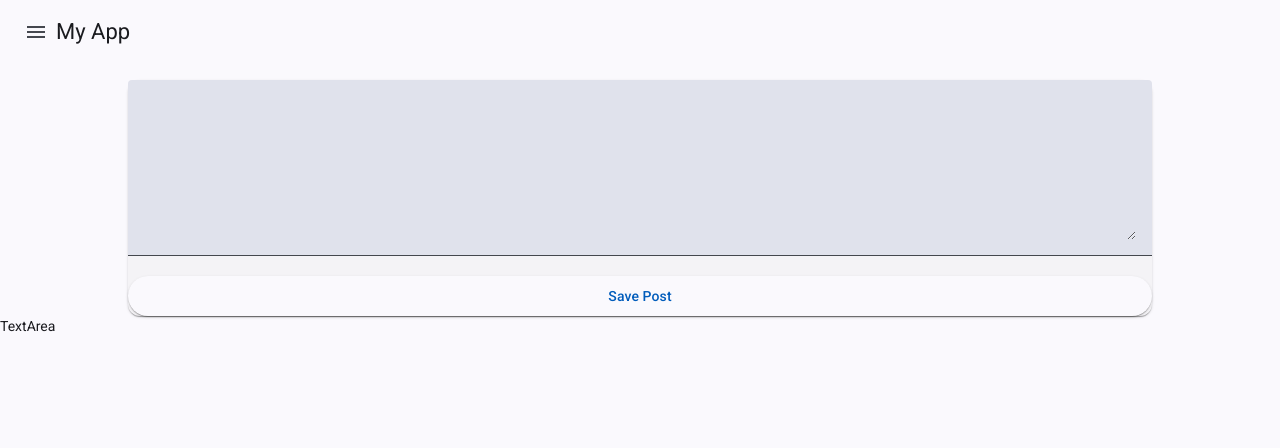
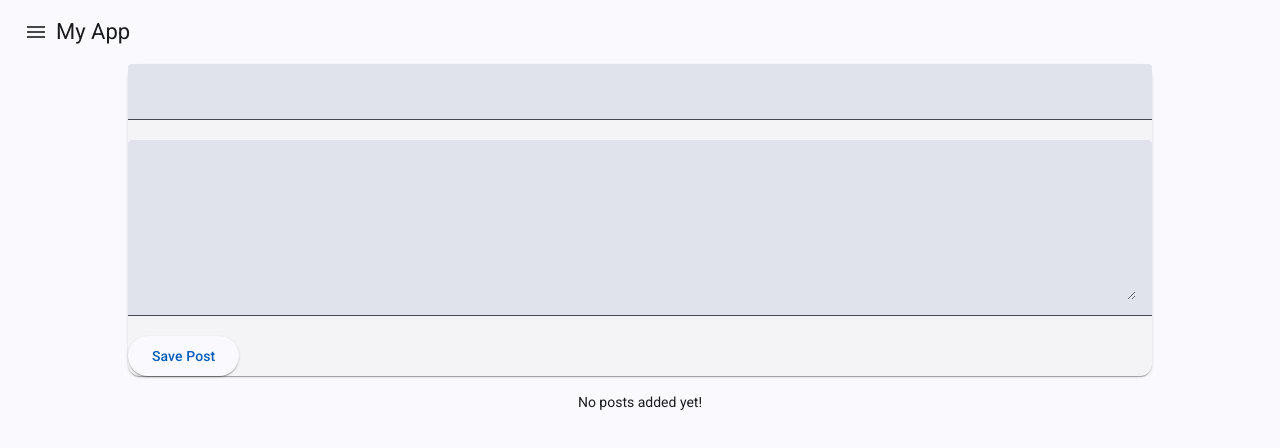
Before and after one commit to rehanulhb/angular_nodejs, an Angular app: page / in a window 1280 px wide. Shown: the top 448 px of the page. Built offline with nearby package versions, Linux system fonts and the light colour scheme.

Commit message:
Adding Form and Validation - Done

```diff
--- a/src/app/app.css
+++ b/src/app/app.css
@@ -1,3 +1,5 @@
 main {
   margin-top: 1rem;
+  width: 80%;
+  margin: auto;
 }
--- a/src/app/app.html
+++ b/src/app/app.html
@@ -1,4 +1,5 @@
 <app-header></app-header>
 <main>
-  <app-post-create></app-post-create>
+  <app-post-create (postCreated)="onPostAdded($event)"></app-post-create>
+  <app-post-list [posts]="storedPosts"></app-post-list>
 </main>
--- a/src/app/app.ts
+++ b/src/app/app.ts
@@ -2,13 +2,20 @@
 // import { RouterOutlet } from '@angular/router';
 import { PostCreateComponent } from './posts/post-create/post-create.component';
 import { HeaderComponent } from './header/header.component';
+import { PostListComponent } from './posts/post-list/post-list.component';
+import { Post } from './posts/post.model';
 
 @Component({
   selector: 'app-root',
-  imports: [PostCreateComponent, HeaderComponent],
+  imports: [PostCreateComponent, HeaderComponent, PostListComponent],
   templateUrl: './app.html',
   styleUrl: './app.css',
 })
 export class App {
   protected readonly title = signal('angular-node');
+  storedPosts: Post[] = [];
+
+  onPostAdded(post: Post) {
+    this.storedPosts.push(post);
+  }
 }
--- a/src/app/posts/post-create/post-create.component.css
+++ b/src/app/posts/post-create/post-create.component.css
@@ -8,11 +8,6 @@
   width: 100%;
 }
 
-mat-card {
-  width: 80%;
-  margin: auto;
-}
-
 mat-form-field,
 textarea {
   width: 100%;
--- a/src/app/posts/post-create/post-create.component.html
+++ b/src/app/posts/post-create/post-create.component.html
@@ -1,8 +1,13 @@
 <mat-card class="flex justify-center">
-  <mat-form-field>
-    <textarea rows="6" matInput [(ngModel)]="enteredValue"></textarea>
-  </mat-form-field>
-  <button mat-raised-button color="primary" (click)="onAddPost()">Save Post</button>
+  <form (submit)="onAddPost(postForm)" #postForm="ngForm">
+    <mat-form-field>
+      <input matInput type="text" name="title" ngModel required #title="ngModel" />
+      <mat-error *ngIf="title.invalid">Please Enter a Post title</mat-error>
+    </mat-form-field>
+    <mat-form-field>
+      <textarea rows="6" matInput name="content" ngModel required #content="ngModel"></textarea>
+      <mat-error *ngIf="content.invalid">Please Enter a Post Content</mat-error>
+    </mat-form-field>
+    <button mat-raised-button color="primary" type="submit">Save Post</button>
+  </form>
 </mat-card>
-
-<p>{{ newPost }}</p>
--- a/src/app/posts/post-create/post-create.component.ts
+++ b/src/app/posts/post-create/post-create.component.ts
@@ -1,21 +1,36 @@
-import { Component } from '@angular/core';
-import { FormsModule } from '@angular/forms';
+import { Component, EventEmitter, Output } from '@angular/core';
+import { FormsModule, NgForm } from '@angular/forms';
 import { MatFormFieldModule } from '@angular/material/form-field';
 import { MatInputModule } from '@angular/material/input';
 import { MatCardModule } from '@angular/material/card';
 import { MatButtonModule } from '@angular/material/button';
+import { Post } from '../post.model';
+import { NgIf } from '../../../../node_modules/@angular/common/types/_common_module-chunk';
+import { CommonModule } from '@angular/common';
 
 @Component({
   selector: 'app-post-create',
-  imports: [FormsModule, MatFormFieldModule, MatInputModule, MatCardModule, MatButtonModule],
+  imports: [
+    FormsModule,
+    MatFormFieldModule,
+    MatInputModule,
+    MatCardModule,
+    MatButtonModule,
+    CommonModule,
+  ],
   styleUrls: ['./post-create.component.css'],
   templateUrl: './post-create.component.html',
 })
 export class PostCreateComponent {
-  enteredValue = '';
-  newPost = 'TextArea';
+  enteredTitle = '';
+  enteredContent = '';
+  @Output() postCreated = new EventEmitter<Post>();
 
-  onAddPost() {
-    this.newPost = this.enteredValue;
+  onAddPost(form: NgForm) {
+    if (form.invalid) {
+      return;
+    }
+    const post: Post = { title: form.value.title, content: form.value.content };
+    this.postCreated.emit(post);
   }
 }
--- /dev/null
+++ b/src/app/posts/post-list/post-list.component.css
@@ -0,0 +1,8 @@
+:host {
+  display: block;
+  margin-top: 1rem;
+}
+
+.info-text {
+  text-align: center;
+}
--- /dev/null
+++ b/src/app/posts/post-list/post-list.component.html
@@ -0,0 +1,14 @@
+@if (posts.length > 0) {
+  <mat-accordion multi="true">
+    @for (post of posts; track post.title) {
+      <mat-expansion-panel>
+        <mat-expansion-panel-header>
+          {{ post.title }}
+        </mat-expansion-panel-header>
+        <p>{{ post.content }}</p>
+      </mat-expansion-panel>
+    }
+  </mat-accordion>
+} @else {
+  <p class="info-text">No posts added yet!</p>
+}
--- /dev/null
+++ b/src/app/posts/post.model.ts
@@ -0,0 +1,4 @@
+export interface Post {
+  title: string;
+  content: string;
+}
```
Also changed, not shown: src/app/posts/post-list/post-list.component.ts (added, +28 -0 lines).
